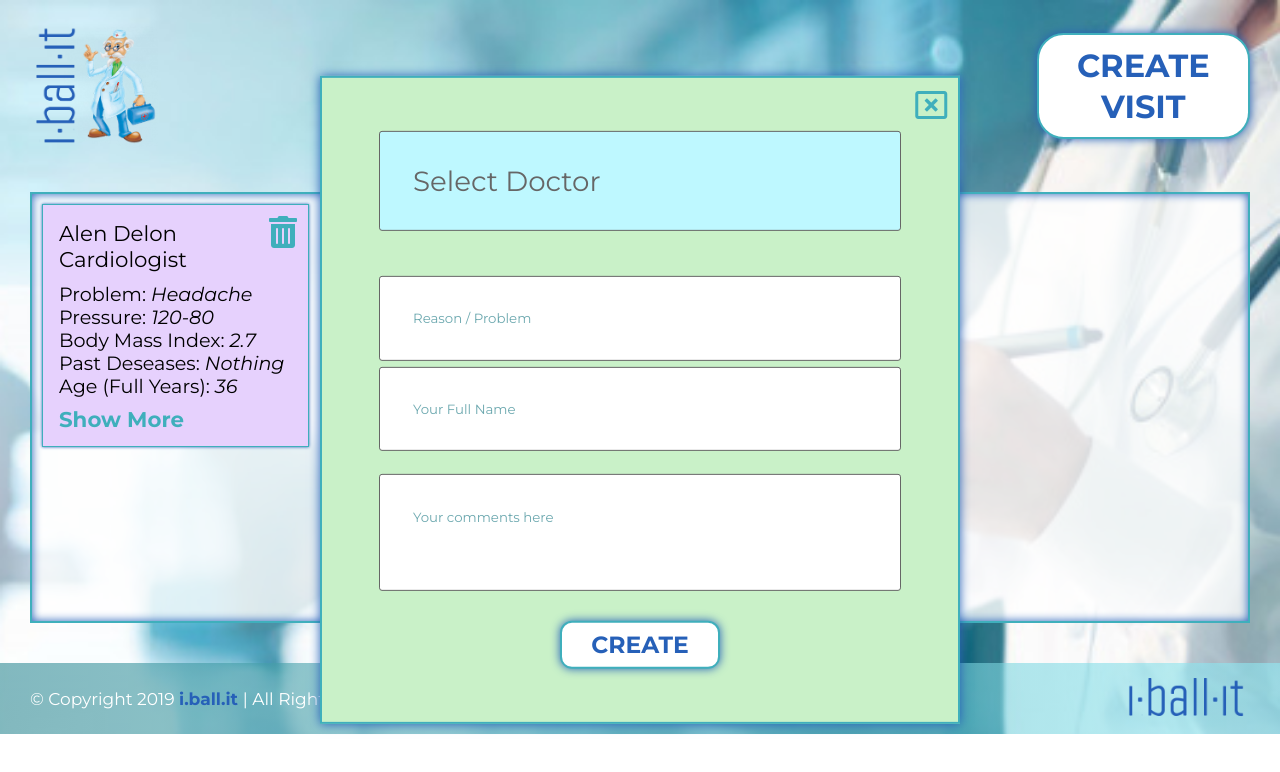
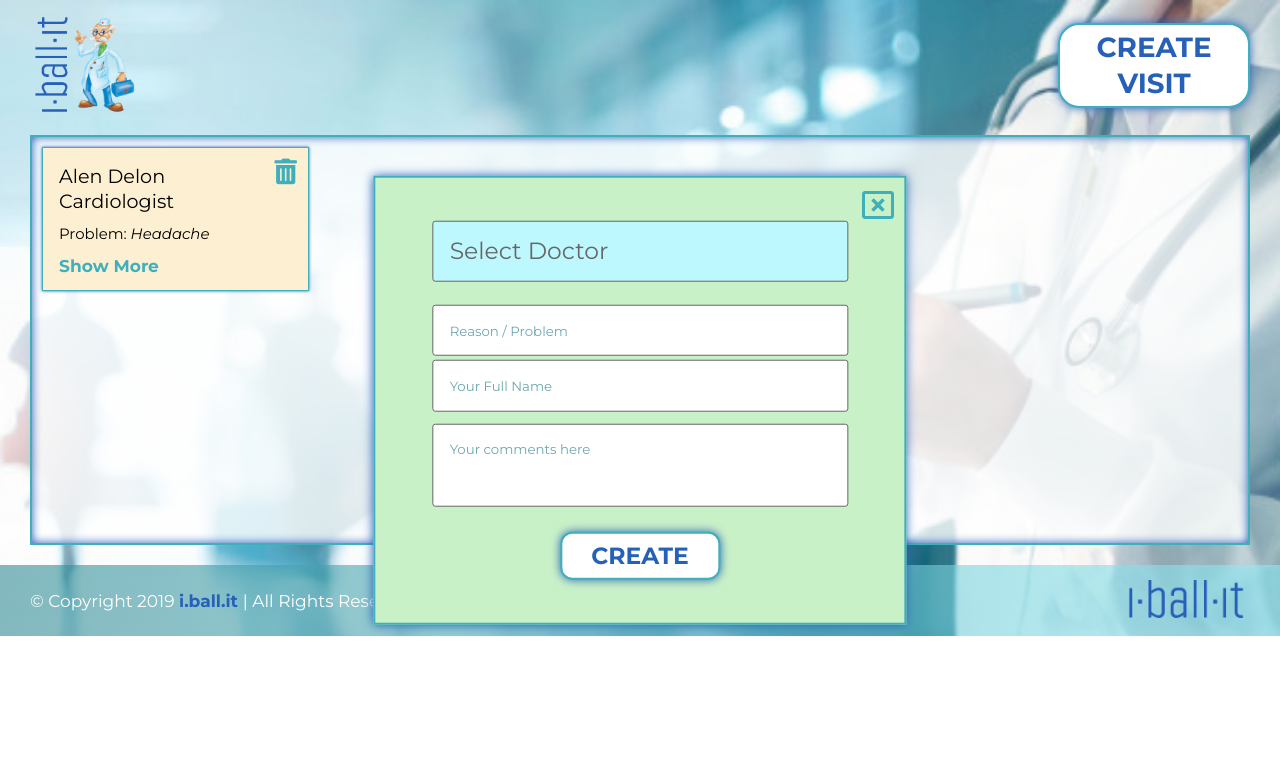
Before and after one commit to JuliaAgama/STEP-03_OOP, a website: page index.html in a window 1280 px wide. Drawn offline with Linux system fonts and the light colour scheme; a web font is replaced by a local one.

Commit message:
Initial structure, html, css

```diff
--- a/index.html
+++ b/index.html
@@ -107,7 +107,7 @@
 
                     <!-- EXTENDED RECORD for CARDIOLOGIST: -->
 
-                    <div class="record-card__special" id="record-card__cardio">
+                    <div class="record-card__special hidden" id="record-card__cardio">
                         <p>pressure: <span>120-80</span></p>
                         <p>body mass index: <span>2.7</span></p>
                         <p>past deseases: <span>nothing</span></p>
--- a/src/scss/partials/_header.scss
+++ b/src/scss/partials/_header.scss
@@ -15,11 +15,11 @@
     margin: 10px 20px;
 
     @include mq(tablet) {
-        width: calcSize(120, $tab);
+        width: calcSize(100, $tab);
     }
     @include mq(desktop) {
-        width: calcSize(120, $desk);
-        margin: 20px 30px;
+        width: calcSize(100, $desk);
+        margin: 10px 30px;
     }
     &__img {
         max-width: 100%;
@@ -31,15 +31,15 @@
     @include basic-button (calcSize(130, $mob), calcSize(70, $mob));
 
     @include mq(tablet) {
-        @include basic-button (calcSize(300, $tab), calcSize(150, $tab));
+        @include basic-button (calcSize(200, $tab), calcSize(100, $tab));
         &:hover {
             box-shadow: 0 0 10px 2px $brand-color;
             text-shadow: 0 0 1px #333;
         }
     };
     @include mq(desktop) {
-        @include basic-button (calcSize(200, $desk), calcSize(100, $desk));
-        margin: 20px 30px;
+        margin: 10px 30px;
+        @include basic-button (calcSize(180, $desk), calcSize(80, $desk));
 
     };
 
@@ -48,10 +48,10 @@
         padding: calcSize(10, $mob);
 
         @include mq(tablet) {
-            font-size: calcSize(45, $tab);
+            font-size: calcSize(30, $tab);
         }
         @include mq(desktop) {
-            font-size: calcSize(30, $desk);
+            font-size: calcSize(26, $desk);
 
         }
     }
--- a/src/scss/partials/_main-section.scss
+++ b/src/scss/partials/_main-section.scss
@@ -13,15 +13,15 @@
     box-shadow: inset 0 0 10px $brand-color;
 
     height: calcSize(370, $mob);
-    margin: 10px 10px 30px;
+    margin: 10px 10px 20px;
 
     @include mq(tablet) {
         height: calcSize(920, $tab);
         margin: 5px 20px 20px;
     }
     @include mq(desktop) {
-        height: calcSize(400, $desk);
-        margin: 20px 30px 40px;
+        height: calcSize(380, $desk);
+        margin: 5px 30px 20px;
     }
 
     &__empty {
--- a/src/scss/partials/_modal.scss
+++ b/src/scss/partials/_modal.scss
@@ -22,7 +22,7 @@
         padding: calcSize(20, $tab);
     }
     @include mq(desktop) {
-        width: calcSize(600, $desk);
+        width: calcSize(500, $desk);
         padding: calcSize(20, $desk);
     }
 
@@ -46,10 +46,10 @@
     padding: calcSize(20, $mob);
 
     @include mq(tablet) {
-        padding: calcSize(30, $tab);
+        padding: calcSize(20, $tab);
     }
     @include mq(desktop) {
-        padding: calcSize(30, $desk);
+        padding: calcSize(20, $desk);
     }
 }
 
@@ -63,21 +63,21 @@
     text-transform: capitalize;;
     box-sizing: border-box;
     width: calcSize(200, $mob);
-    margin: 0 auto calcSize(20, $mob);
+    margin: 0 auto calcSize(15, $mob);
     padding: calcSize(5, $mob);
     font-size: calcSize(16, $mob);
 
     @include mq(tablet) {
         width: calcSize(450, $tab);
-        margin-bottom: calcSize(30, $tab);
+        margin-bottom: calcSize(15, $tab);
         padding: calcSize(8, $tab);
-        font-size: calcSize(26, $tab);
+        font-size: calcSize(22, $tab);
     }
     @include mq(desktop) {
-        width: calcSize(490, $desk);
-        margin-bottom: calcSize(30, $desk);
-        padding: calcSize(20, $tab);
-        font-size: calcSize(26, $desk);
+        width: calcSize(390, $desk);
+        margin-bottom: calcSize(15, $desk);
+        padding: calcSize(10, $tab);
+        font-size: calcSize(22, $desk);
     }
     &:focus {
         background-color: #bef8ff;
@@ -99,13 +99,13 @@
     display: flex;
     flex-flow: column nowrap;
     align-items: center;
-    margin: 10px auto;
+    margin: 5px auto;
     width: calcSize(200, $mob);
     @include mq(tablet) {
         width: calcSize(450, $tab);
     }
     @include mq(desktop) {
-        width: calcSize(490, $desk);
+        width: calcSize(390, $desk);
     }
 }
 .input-field {
@@ -116,7 +116,7 @@
     border-radius: 3px;
     color: #000;
     width: 100%;
-    margin: 3px auto;
+    margin: 2px auto;
     padding: calcSize(5, $mob);
     font-size: calcSize (18, $mob);
     @include mq(tablet) {
@@ -124,7 +124,7 @@
         font-size: calcSize (24, $tab);
     }
     @include mq(desktop) {
-        padding: calcSize(20, $tab);
+        padding: calcSize(10, $tab);
         font-size: calcSize (24, $desk);
     }
 
@@ -150,7 +150,7 @@
     border: 1px solid #666;
     border-radius: 3px;
     color: #000;
-    margin: 10px auto;
+    margin: 5px auto;
     width: calcSize(200, $mob);
     padding: calcSize(5, $mob);
     font-size: calcSize (18, $mob);
@@ -161,8 +161,8 @@
         font-size: calcSize (20, $tab);
     }
     @include mq(desktop) {
-        width: calcSize(490, $desk);
-        padding: calcSize(20, $tab);
+        width: calcSize(390, $desk);
+        padding: calcSize(10, $tab);
         font-size: calcSize (20, $desk);
     }
     &::placeholder {
@@ -178,6 +178,7 @@
     margin: 20px auto 0;
     @include basic-button (calcSize(100, $mob), calcSize(30, $mob));
     font-size: calcSize(18, $mob);
+
     @include mq(tablet) {
         @include basic-button (calcSize(125, $tab), calcSize(40, $tab));
         font-size: calcSize(22, $tab);
--- a/src/scss/partials/_record.scss
+++ b/src/scss/partials/_record.scss
@@ -4,7 +4,7 @@
 
 .record-card {
     position: absolute;
-    background-color: #e6d1fd;
+    background-color: #fdefd1;
     top: 10px;
     left: 10px;
     box-sizing: border-box;
@@ -17,8 +17,8 @@
     padding: calcSize(5, $mob);
 
     @include mq(tablet) {
-        width: calcSize(200, $tab);
-        padding: calcSize(10, $tab);
+        width: calcSize(320, $tab);
+        padding: calcSize(15, $tab);
     }
     @include mq(desktop) {
         width: calcSize(250, $desk);
@@ -29,39 +29,39 @@
         font-size: calcSize(20, $mob);
 
         @include mq(tablet) {
-            font-size: calcSize(26, $tab);
+            font-size: calcSize(24, $tab);
             &:hover {
                 color: $brand-color;
                 text-shadow: 0 0 2px #3fafbc;
             }
         }
         @include mq(desktop) {
-            font-size: calcSize(30, $desk);
+            font-size: calcSize(24, $desk);
         }
     }
     &__main-text {
-        line-height: 1.2;
+        line-height: 1.3;
         font-size: calcSize(12, $mob);
         margin: 0 0 calcSize(10, $mob);
 
         @include mq(tablet) {
-            font-size: calcSize(16, $tab);
-            margin-bottom: calcSize(10, $tab);
+            font-size: calcSize(18, $tab);
+            margin-bottom: calcSize(12, $tab);
         }
         @include mq(desktop) {
-            font-size: calcSize(20, $desk);
+            font-size: calcSize(18, $desk);
             margin-bottom: calcSize(10, $desk);
         }
     }
     &__extended-text {
-        line-height: 1.2;
+        line-height: 1.3;
         font-size: calcSize(10, $mob);
 
         @include mq(tablet) {
             font-size: calcSize(14, $tab);
         }
         @include mq(desktop) {
-            font-size: calcSize(18, $desk);
+            font-size: calcSize(14, $desk);
         }
 
         & span {
@@ -76,7 +76,7 @@
         font-size: calcSize(12, $mob);
 
         @include mq(tablet) {
-            margin-top: calcSize(10, $tab);
+            margin-top: calcSize(12, $tab);
             font-size: calcSize(16, $tab);
             &:hover {
                 color: $brand-color;
@@ -84,8 +84,8 @@
             }
         }
         @include mq(desktop) {
-            margin-top: calcSize(10, $desk);
-            font-size: calcSize(20, $desk);
+            margin-top: calcSize(12, $desk);
+            font-size: calcSize(16, $desk);
         }
     }
 }
```
Also changed, not shown: dist/css/style.min.css.
